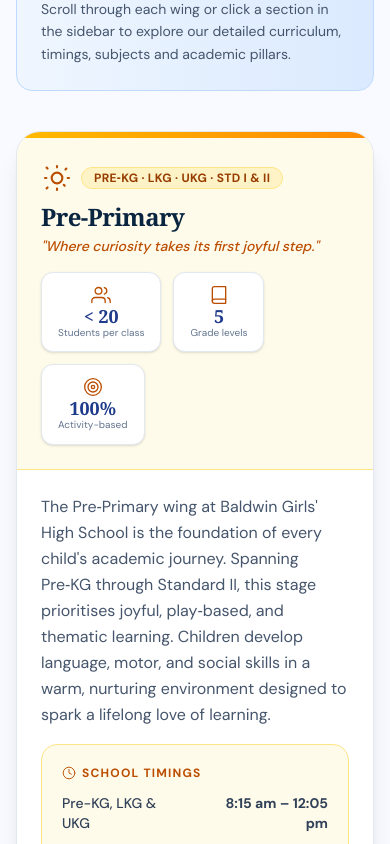
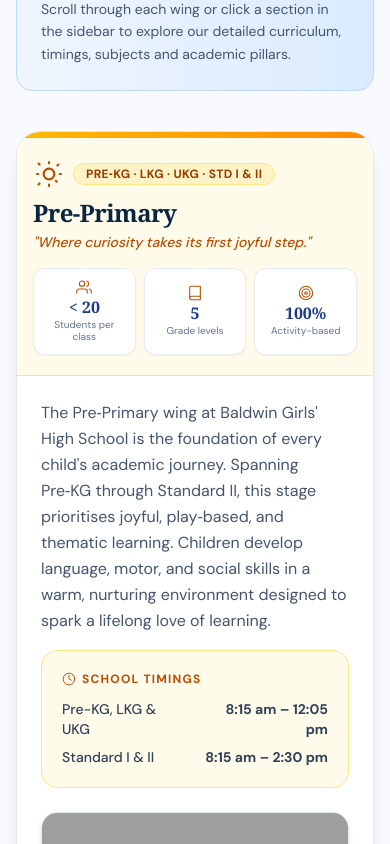
Before and after one commit to amansinghtco-beep/BGHS, a React (Vite) app: page /academics in a window 390 px wide. Shown: the part 1300-2144 px from the top of the page. Built offline with nearby package versions, Linux system fonts and the light colour scheme; grey boxes are pictures that could not be loaded; a web font is replaced by a local one.

Commit message:
Fix mobile layout shift in academic division cards by balancing stat chips into a responsive 3-column grid

```diff
--- a/src/app/AcademicsPage.tsx
+++ b/src/app/AcademicsPage.tsx
@@ -448,8 +448,8 @@ function SectionCard({ section }: { section: typeof SECTIONS[0] }) {
         <div className={`h-1.5 w-full bg-gradient-to-r ${section.accentBar}`} />
 
         {/* Header band */}
-        <div className={`${section.accentBg} border-b ${section.accentBorder} px-6 sm:px-8 py-6`}>
-          <div className="flex flex-wrap items-start justify-between gap-4">
+        <div className={`${section.accentBg} border-b ${section.accentBorder} px-4 sm:px-8 py-5 sm:py-6`}>
+          <div className="flex flex-col lg:flex-row lg:items-start justify-between gap-4">
             <div>
               <div className="flex items-center gap-2 mb-2">
                 {/* SVG section icon */}
@@ -468,15 +468,22 @@ function SectionCard({ section }: { section: typeof SECTIONS[0] }) {
               </p>
             </div>
 
-            {/* Stat chips */}
-            <div className="flex gap-3 flex-wrap">
+            {/* Stat chips: balanced 3 equal columns on phone view so no stat card gets orphaned */}
+            <div className="w-full lg:w-auto grid grid-cols-3 sm:flex gap-2 sm:gap-3">
               {section.stats.map((s) => {
                 const { ValueIcon } = s;
                 return (
-                  <div key={s.label} className="flex flex-col items-center rounded-xl bg-white border border-slate-200 shadow-sm px-4 py-3 min-w-[80px]">
-                    <ValueIcon className={`w-5 h-5 mb-0.5 ${section.accentText}`} />
-                    <span className="font-black text-lg text-[#1E3A8A] font-serif leading-none">{s.value}</span>
-                    <span className="text-[10px] text-slate-500 text-center leading-tight mt-0.5">{s.label}</span>
+                  <div
+                    key={s.label}
+                    className="flex flex-col items-center justify-center rounded-xl bg-white border border-slate-200/80 shadow-xs px-2 sm:px-4 py-2.5 sm:py-3 min-w-0"
+                  >
+                    <ValueIcon className={`w-4 h-4 sm:w-5 sm:h-5 mb-1 ${section.accentText} shrink-0`} />
+                    <span className="font-black text-base sm:text-lg text-[#1E3A8A] font-serif leading-none text-center">
+                      {s.value}
+                    </span>
+                    <span className="text-[10px] text-slate-500 text-center leading-tight mt-1 line-clamp-2">
+                      {s.label}
+                    </span>
                   </div>
                 );
               })}
```
